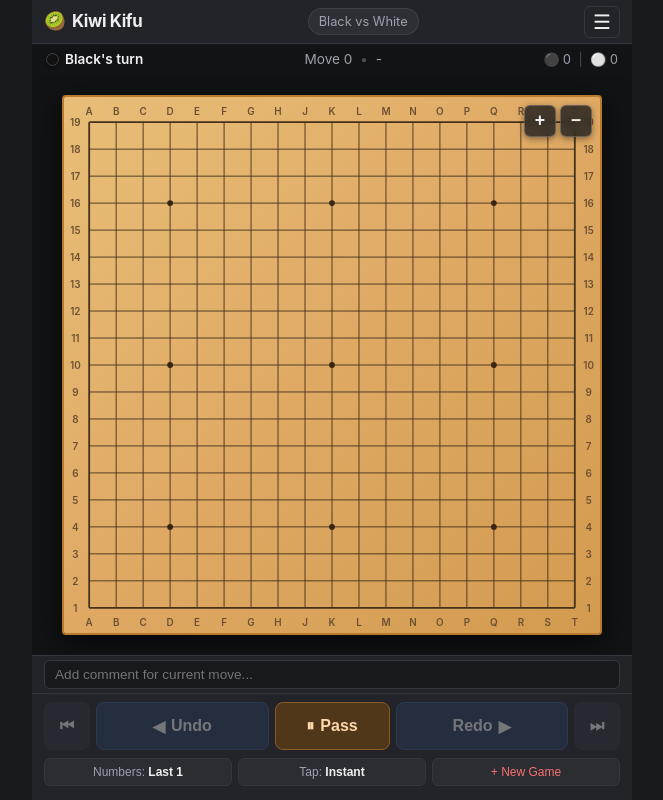
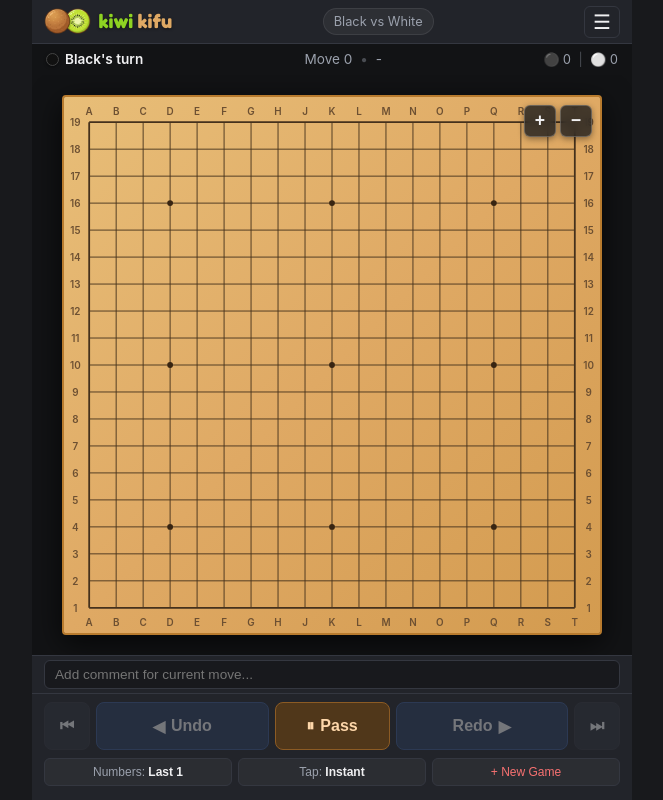
Before and after one commit to peterstandard/kiwi_kifu, a website: page index.html in a window 1280 px wide. Shown: the whole page, without its empty margins (308-971 px from the left). Drawn offline with Linux system fonts and the light colour scheme.

Commit message:
Add Fredoka font and style header brand with kiwi_kifu_stones image

```diff
--- a/index.html
+++ b/index.html
@@ -7,7 +7,10 @@
   <meta name="description" content="Fast, lightweight, mobile-friendly Go SGF editor and kifu recorder.">
   <meta name="theme-color" content="#1e2022">
   <link rel="manifest" href="manifest.json">
-  <link rel="stylesheet" href="style.css?v=9">
+  <link rel="preconnect" href="https://fonts.googleapis.com">
+  <link rel="preconnect" href="https://fonts.gstatic.com" crossorigin>
+  <link href="https://fonts.googleapis.com/css2?family=Fredoka:wght@600;700&display=swap" rel="stylesheet">
+  <link rel="stylesheet" href="style.css?v=10">
   <link rel="icon" href="kiwi_kifu_square.png">
   <link rel="apple-touch-icon" href="kiwi_kifu_square.png">
 </head>
@@ -16,8 +19,8 @@
     <!-- Header -->
     <header class="top-nav">
       <div class="brand">
-        <span class="logo-icon">🥝</span>
-        <h1 class="logo-title">Kiwi Kifu</h1>
+        <img src="kiwi_kifu_stones.png" alt="Kiwi Kifu" class="logo-img">
+        <h1 class="logo-title"><span class="brand-kiwi">kiwi</span> <span class="brand-kifu">kifu</span></h1>
       </div>
       <div class="game-meta-badge" id="game-meta-badge" title="Click to edit game info">
         <span id="badge-black-name">Black</span> vs <span id="badge-white-name">White</span>
--- a/style.css
+++ b/style.css
@@ -63,18 +63,36 @@ body {
 .brand {
   display: flex;
   align-items: center;
-  gap: 6px;
+  gap: 7px;
 }
 
-.logo-icon {
-  font-size: 1.1rem;
+.logo-img {
+  height: 28px;
+  width: auto;
+  max-width: 48px;
+  object-fit: contain;
+  display: block;
 }
 
 .logo-title {
-  font-size: 1.05rem;
+  font-family: 'Fredoka', 'Quicksand', 'Comfortaa', -apple-system, BlinkMacSystemFont, "Segoe UI", Roboto, sans-serif;
+  font-size: 1.22rem;
   font-weight: 700;
-  letter-spacing: -0.02em;
-  color: var(--text-main);
+  letter-spacing: 0.01em;
+  display: flex;
+  align-items: center;
+  gap: 4px;
+  line-height: 1;
+}
+
+.brand-kiwi {
+  color: #8ed322;
+  text-shadow: 0 1px 3px rgba(0, 0, 0, 0.45);
+}
+
+.brand-kifu {
+  color: #dfa964;
+  text-shadow: 0 1px 3px rgba(0, 0, 0, 0.45);
 }
 
 .game-meta-badge {
```
